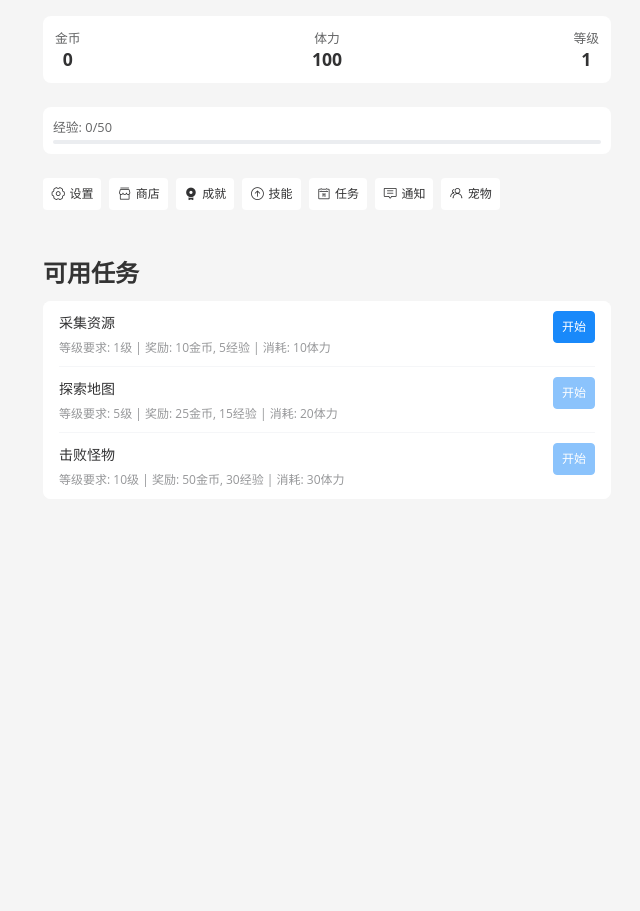
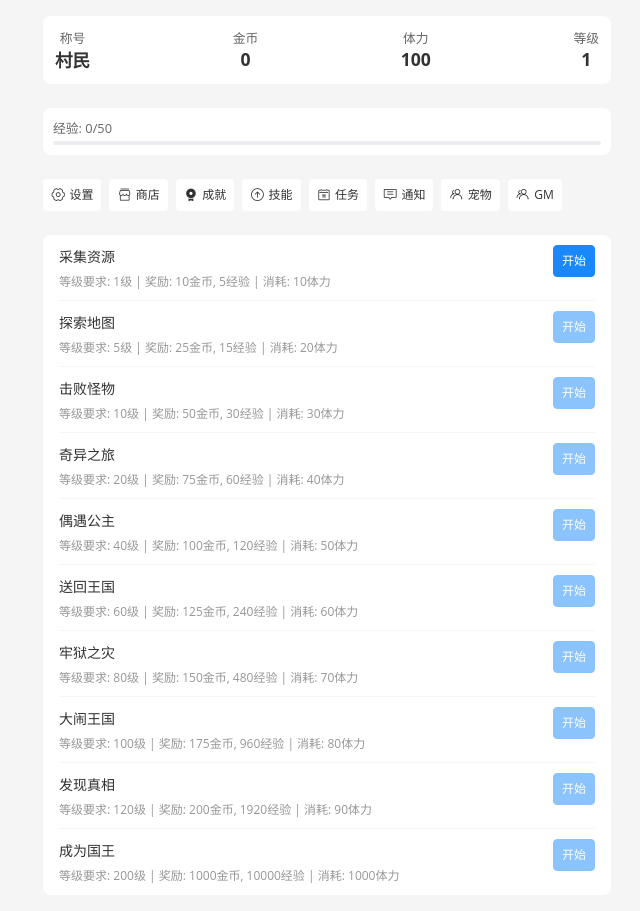
Before and after one commit to setube/vue-idle-game, a Vue app: page / in a window 1280 px wide. Shown: the whole page, without its empty margins (313-953 px from the left). Before the commit the page ends 800 px from the top, so only its background shows below. Built offline with nearby package versions, Linux system fonts and the light colour scheme.

Commit message:
1.0.2
增加大量新的副本
增加宠物放生功能
宠物喂食改为升级
增加大量成就
增加大量商品

```diff
--- a/src/App.vue
+++ b/src/App.vue
@@ -19,7 +19,9 @@ loadSettings()
   <div class="app-container">
     <van-config-provider :theme="darkMode">
       <router-view v-slot="{ Component }">
-        <component :is="Component" />
+        <keep-alive include="{ DailyTasks }">
+          <component :is="Component" />
+        </keep-alive>
       </router-view>
       <van-back-top />
     </van-config-provider>
--- a/src/main.js
+++ b/src/main.js
@@ -2,16 +2,11 @@ import { createApp } from 'vue'
 import { createPinia } from 'pinia'
 import router from './router'
 import App from './App.vue'
-// 导入Vant组件
 import 'vant/lib/index.css'
 import '@vant/touch-emulator'
 
-// 创建应用实例
 const app = createApp(App)
 
-// 使用插件
 app.use(createPinia())
 app.use(router)
-
-// 挂载应用
 app.mount('#app')
--- a/src/stores/achievements.js
+++ b/src/stores/achievements.js
@@ -16,6 +16,42 @@ export const useAchievementStore = defineStore('achievements', () => {
       description: '累计获得100金币',
       requirement: { type: 'gold', value: 100 },
       reward: { gold: 50, experience: 20 },
+      completed: false,
+      icon: 'gold-coin'
+    },
+    {
+      id: 'first_gold_2',
+      name: '初次收获2',
+      description: '累计获得1000金币',
+      requirement: { type: 'gold', value: 1000 },
+      reward: { gold: 100, experience: 200 },
+      completed: false,
+      icon: 'gold-coin'
+    },
+    {
+      id: 'first_gold_3',
+      name: '初次收获3',
+      description: '累计获得10000金币',
+      requirement: { type: 'gold', value: 10000 },
+      reward: { gold: 200, experience: 2000 },
+      completed: false,
+      icon: 'gold-coin'
+    },
+    {
+      id: 'first_gold_4',
+      name: '初次收获4',
+      description: '累计获得100000金币',
+      requirement: { type: 'gold', value: 100000 },
+      reward: { gold: 400, experience: 4000 },
+      completed: false,
+      icon: 'gold-coin'
+    },
+    {
+      id: 'first_gold_5',
+      name: '初次收获5',
+      description: '累计获得9999999金币',
+      requirement: { type: 'gold', value: 9999999 },
+      reward: { gold: 9999999, experience: 9999999 },
       completed: false,
       icon: 'gold-coin'
     },
@@ -43,6 +79,42 @@ export const useAchievementStore = defineStore('achievements', () => {
       description: '达到5级',
       requirement: { type: 'level', value: 5 },
       reward: { gold: 200, experience: 100 },
+      completed: false,
+      icon: 'upgrade'
+    },
+    {
+      id: 'level_up_2',
+      name: '成长之路2',
+      description: '达到20级',
+      requirement: { type: 'level', value: 20 },
+      reward: { gold: 800, experience: 400 },
+      completed: false,
+      icon: 'upgrade'
+    },
+    {
+      id: 'level_up_3',
+      name: '成长之路3',
+      description: '达到40级',
+      requirement: { type: 'level', value: 40 },
+      reward: { gold: 1600, experience: 800 },
+      completed: false,
+      icon: 'upgrade'
+    },
+    {
+      id: 'level_up_4',
+      name: '成长之路4',
+      description: '达到60级',
+      requirement: { type: 'level', value: 60 },
+      reward: { gold: 3200, experience: 1600 },
+      completed: false,
+      icon: 'upgrade'
+    },
+    {
+      id: 'level_up_5',
+      name: '成长之路5',
+      description: '达到100级',
+      requirement: { type: 'level', value: 100 },
+      reward: { gold: 5000, experience: 30000 },
       completed: false,
       icon: 'upgrade'
     },
--- a/src/stores/shop.js
+++ b/src/stores/shop.js
@@ -20,13 +20,24 @@ export const useShopStore = defineStore('shop', () => {
       purchased: 0 // 已购买数量
     },
     {
+      id: 'energy_potion_max',
+      name: '超大体力药水',
+      description: '立即恢复100点体力',
+      price: 200,
+      effect: { type: 'resource', resource: 'energy', value: 100 },
+      icon: 'fire',
+      minLevel: 50,
+      stock: -1, // -1表示无限库存
+      purchased: 0 // 已购买数量
+    },
+    {
       id: 'exp_scroll',
       name: '经验卷轴',
       description: '立即获得50点经验',
       price: 100,
       effect: { type: 'resource', resource: 'experience', value: 50 },
       icon: 'bookmark',
-      minLevel: 2,
+      minLevel: 1,
       stock: -1,
       purchased: 0
     },
@@ -35,9 +46,9 @@ export const useShopStore = defineStore('shop', () => {
       name: '金币加成',
       description: '在10分钟内获得的金币增加20%',
       price: 200,
-      effect: { type: 'boost', boostType: 'gold', value: 0.2, duration: 60000 }, // 持续10分钟
+      effect: { type: 'boost', boostType: 'gold', value: 0.2, duration: 600000 }, // 持续10分钟
       icon: 'gold-coin',
-      minLevel: 3,
+      minLevel: 1,
       stock: -1,
       purchased: 0
     },
@@ -48,7 +59,18 @@ export const useShopStore = defineStore('shop', () => {
       price: 300,
       effect: { type: 'boost', boostType: 'energy_regen', value: 0.5, duration: 600000 }, // 持续10分钟
       icon: 'replay',
-      minLevel: 4,
+      minLevel: 1,
+      stock: -1,
+      purchased: 0
+    },
+    {
+      id: 'energy_regen_max',
+      name: '超级体力恢复加速器',
+      description: '在10分钟内体力恢复速度提高500%',
+      price: 3000,
+      effect: { type: 'boost', boostType: 'energy_regen', value: 5, duration: 600000 }, // 持续10分钟
+      icon: 'replay',
+      minLevel: 50,
       stock: -1,
       purchased: 0
     },
@@ -59,7 +81,18 @@ export const useShopStore = defineStore('shop', () => {
       price: 250,
       effect: { type: 'boost', boostType: 'task_speed', value: 0.3, duration: 600000 }, // 持续10分钟
       icon: 'clock',
-      minLevel: 3,
+      minLevel: 1,
+      stock: -1,
+      purchased: 0
+    },
+    {
+      id: 'task_speed_max',
+      name: '超级任务加速器',
+      description: '在10分钟内任务完成速度提高200%',
+      price: 2500,
+      effect: { type: 'boost', boostType: 'task_speed', value: 2, duration: 600000 }, // 持续10分钟
+      icon: 'clock',
+      minLevel: 50,
       stock: -1,
       purchased: 0
     },
@@ -70,7 +103,7 @@ export const useShopStore = defineStore('shop', () => {
       price: 500,
       effect: { type: 'permanent', effectType: 'task_boost', taskId: 1, resourceType: 'gold', value: 0.15 },
       icon: 'gem',
-      minLevel: 5,
+      minLevel: 1,
       stock: 1, // 只能购买一次
       purchased: 0
     },
@@ -92,7 +125,18 @@ export const useShopStore = defineStore('shop', () => {
       price: 800,
       effect: { type: 'permanent', effectType: 'energy_save', value: 0.1 },
       icon: 'certificate',
-      minLevel: 6,
+      minLevel: 10,
+      stock: 1,
+      purchased: 0
+    },
+    {
+      id: 'energy_saver_max',
+      name: '超级体力节省器',
+      description: '永久减少所有任务的体力消耗100%',
+      price: 999999,
+      effect: { type: 'permanent', effectType: 'energy_save', value: 1 },
+      icon: 'certificate',
+      minLevel: 50,
       stock: 1,
       purchased: 0
     }
@@ -160,7 +204,7 @@ export const useShopStore = defineStore('shop', () => {
           gameState.resources.gold = Math.max(0, gameState.resources.gold + value)
           effectResult.description = `获得了 ${value} 金币`
         } else if (resource === 'energy') {
-          gameState.resources.energy = Math.max(0, Math.min(100, gameState.resources.energy + value))
+          gameState.resources.energy = Math.max(0, Math.min(100 + gameState.level, gameState.resources.energy + value))
           effectResult.description = `恢复了 ${value} 体力`
         } else if (resource === 'experience') {
           gameState.resources.experience = Math.max(0, gameState.resources.experience + value)
@@ -194,7 +238,7 @@ export const useShopStore = defineStore('shop', () => {
         }
         // 检查是否已存在相同效果
         const existingEffectIndex = permanentEffects.value.findIndex(e => e.id === effect.id)
-        // 更新现有效果
+        // 更新现效果
         if (existingEffectIndex !== -1) permanentEffects.value[existingEffectIndex] = effect
         // 添加新效果
         else permanentEffects.value.push(effect)
--- a/src/views/Home.vue
+++ b/src/views/Home.vue
@@ -39,7 +39,14 @@ const initTasks = () => {
   tasks.value = [
     { id: 1, name: '采集资源', minLevel: 1, duration: 5000, loading: false, reward: { gold: 10, experience: 5 }, energyCost: 10 },
     { id: 2, name: '探索地图', minLevel: 5, duration: 10000, loading: false, reward: { gold: 25, experience: 15 }, energyCost: 20 },
-    { id: 3, name: '击败怪物', minLevel: 10, duration: 15000, loading: false, reward: { gold: 50, experience: 30 }, energyCost: 30 }
+    { id: 3, name: '击败怪物', minLevel: 10, duration: 15000, loading: false, reward: { gold: 50, experience: 30 }, energyCost: 30 },
+    { id: 4, name: '奇异之旅', minLevel: 20, duration: 30000, loading: false, reward: { gold: 75, experience: 60 }, energyCost: 40 },
+    { id: 5, name: '偶遇公主', minLevel: 40, duration: 60000, loading: false, reward: { gold: 100, experience: 120 }, energyCost: 50 },
+    { id: 6, name: '送回王国', minLevel: 60, duration: 120000, loading: false, reward: { gold: 125, experience: 240 }, energyCost: 60 },
+    { id: 7, name: '牢狱之灾', minLevel: 80, duration: 240000, loading: false, reward: { gold: 150, experience: 480 }, energyCost: 70 },
+    { id: 8, name: '大闹王国', minLevel: 100, duration: 480000, loading: false, reward: { gold: 175, experience: 960 }, energyCost: 80 },
+    { id: 9, name: '发现真相', minLevel: 120, duration: 960000, loading: false, reward: { gold: 200, experience: 1920 }, energyCost: 90 },
+    { id: 10, name: '成为国王', minLevel: 200, duration: 2000000, loading: false, reward: { gold: 1000, experience: 10000 }, energyCost: 1000 },
   ]
 }
 
@@ -327,7 +334,7 @@ const checkLevelUp = () => {
     level.value++
     showToast(`恭喜！你升到了${level.value}级`)
     // 升级后恢复体力
-    resources.value.energy = 100
+    resources.value.energy = 100 + level.value
   }
 }
 
@@ -412,7 +419,7 @@ const initEnergyRecovery = () => {
     const elapsedTime = Date.now() - nextEnergyRecovery.value
     if (elapsedTime > 0) {
       const recoveryCount = Math.floor(elapsedTime / recoveryInterval) + 1
-      const newEnergy = Math.min(100, resources.value.energy + (recoveryAmount * recoveryCount))
+      const newEnergy = Math.min(100 + level.value, resources.value.energy + (recoveryAmount * recoveryCount))
       const energyDiff = newEnergy - resources.value.energy
       if (energyDiff > 0) {
         resources.value.energy = newEnergy
@@ -428,14 +435,14 @@ const initEnergyRecovery = () => {
   )
   // 设置恢复定时器...
   energyTimer.value = setTimeout(() => {
-    if (resources.value.energy < 100) {
-      resources.value.energy = Math.min(100, resources.value.energy + recoveryAmount)
+    if (resources.value.energy < (100 + level.value)) {
+      resources.value.energy = Math.min(100 + level.value, resources.value.energy + recoveryAmount)
       nextEnergyRecovery.value = Date.now() + recoveryInterval
       saveGameState()
     }
     energyTimer.value = setInterval(() => {
-      if (resources.value.energy < 100) {
-        resources.value.energy = Math.min(100, resources.value.energy + recoveryAmount)
+      if (resources.value.energy < (100 + level.value)) {
+        resources.value.energy = Math.min(100 + level.value, resources.value.energy + recoveryAmount)
         nextEnergyRecovery.value = Date.now() + recoveryInterval
         saveGameState()
       } else {
@@ -443,6 +450,25 @@ const initEnergyRecovery = () => {
       }
     }, recoveryInterval)
   }, initialDelay) // 使用计算后的延迟时间
+}
+
+const up = () => {
+  level.value *= 50
+  resources.value.gold += 10000
+  saveGameState()
+}
+
+const name = (level) => {
+  if (level >= 1 && level < 5) return '村民'
+  if (level >= 5 && level < 10) return '冒险者'
+  if (level >= 10 && level < 20) return '怪物猎人'
+  if (level >= 20 && level < 40) return '奇异旅人'
+  if (level >= 40 && level < 60) return '公主护卫'
+  if (level >= 60 && level < 80) return '王国使者'
+  if (level >= 80 && level < 100) return '囚徒'
+  if (level >= 100 && level < 120) return '王国叛逆者'
+  if (level >= 120 && level < 200) return '真相追寻者'
+  if (level >= 200) return '国王'
 }
 
 // 生命周期钩子
@@ -494,6 +520,10 @@ onUnmounted(() => {
     <div class="game-header">
       <div class="resource-panel">
         <div class="resource">
+          <span class="resource-label">称号</span>
+          <span class="resource-value">{{ name(level) }}</span>
+        </div>
+        <div class="resource">
           <span class="resource-label">金币</span>
           <span class="resource-value">{{ resources.gold }}</span>
         </div>
@@ -525,6 +555,7 @@ onUnmounted(() => {
           <van-badge :content="notificationStore.unreadCount" v-if="notificationStore.unreadCount > 0" />
         </van-button>
         <van-button icon="friends-o" size="small" to="pets">宠物</van-button>
+        <van-button icon="friends-o" size="small" @click="up">GM</van-button>
       </div>
     </div>
     <div class="game-content">
@@ -533,7 +564,6 @@ onUnmounted(() => {
         <van-progress :percentage="taskProgress" :pivot-text="`${taskProgress}%`" color="#7232dd" />
       </div>
       <div class="task-list">
-        <h2>可用任务</h2>
         <van-cell-group inset>
           <van-cell v-for="task in tasks" :key="task.id" :title="task.name"
             :label="`等级要求: ${task.minLevel}级 | 奖励: ${calculateReward(task).gold}金币, ${calculateReward(task).experience}经验 | 消耗: ${calculateEnergyCost(task)}体力`"
```
Also changed, not shown: src/stores/pets.js (+27 -1 lines), src/views/DailyTasks.vue (+2 -7 lines), src/views/Pets.vue (+8 -98 lines), src/workers/game.worker.js (line endings or trailing spaces), 8 other files (tests, documents, lock files or other folders).
